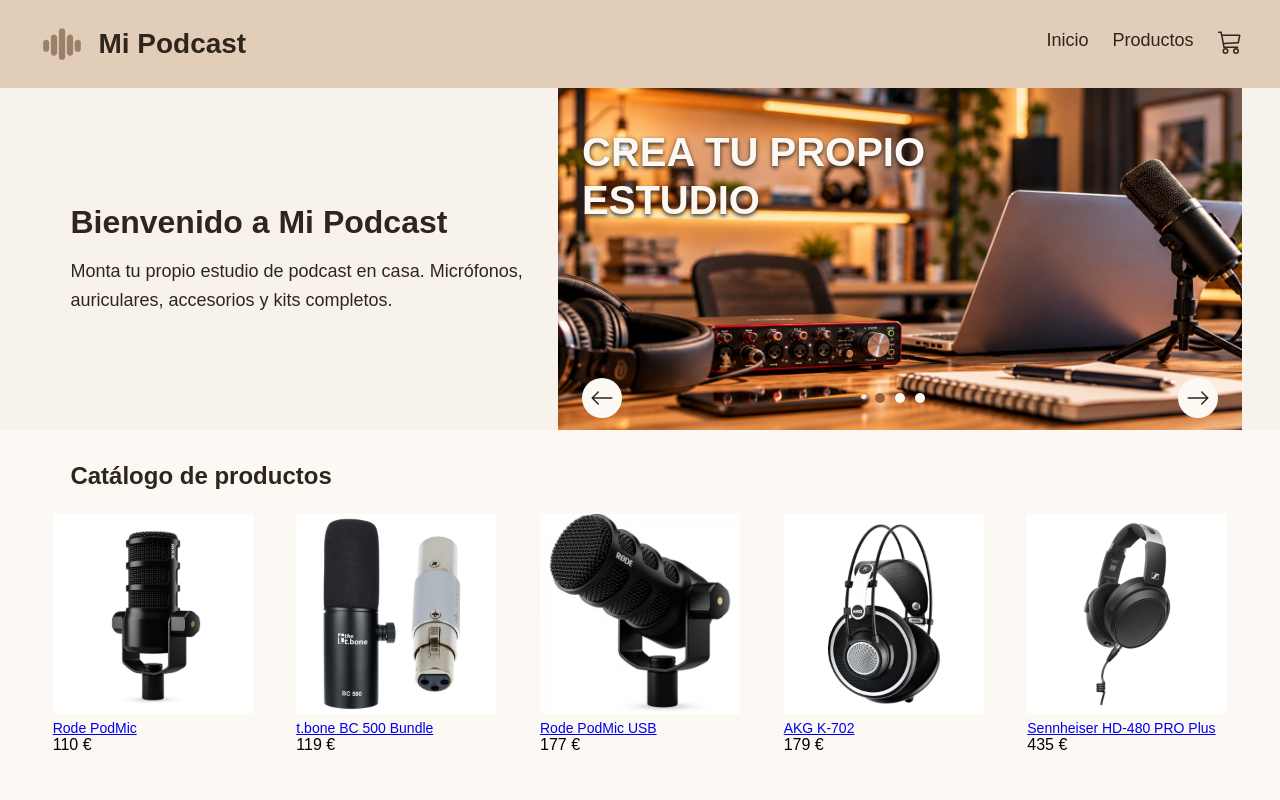
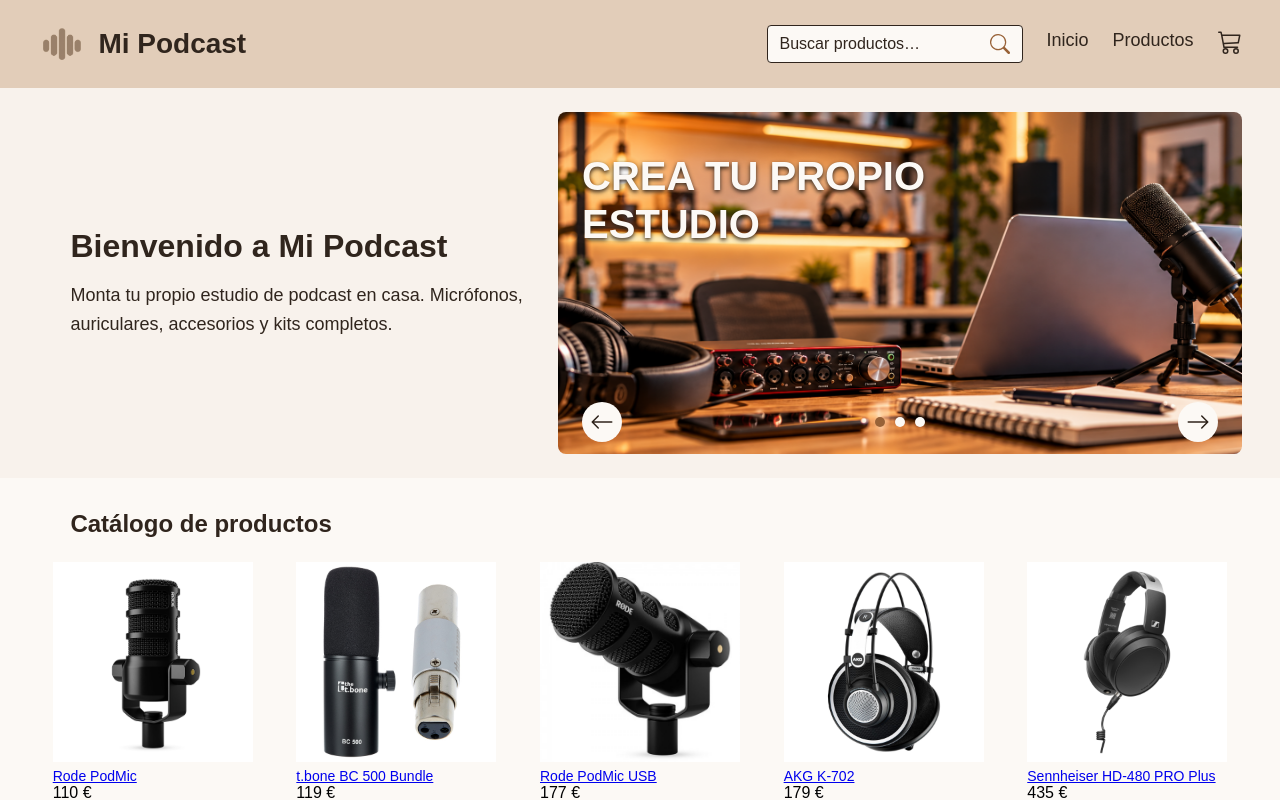
Before and after one commit to superfurry-tech/fran-tienda-tech, a React (Vite) app: page / in a window 1280 px wide. Shown: the top 800 px of the page. Built offline with nearby package versions, Linux system fonts and the light colour scheme.

Commit message:
Añadir búsqueda de productos por nombre y descripción

```diff
--- a/src/App.css
+++ b/src/App.css
@@ -34,6 +34,82 @@ header nav {
   font-size: 1.125rem;
 }
 
+/* Buscador y menú forman el grupo derecho y bajan de fila si falta espacio. */
+.acciones-header {
+  display: flex;
+  align-items: center;
+  justify-content: flex-end;
+  flex-wrap: wrap;
+  gap: 1.5rem;
+  max-width: 100%;
+}
+
+/* Campo y lupa comparten un único fondo y borde. */
+.buscador-header {
+  display: flex;
+  align-items: center;
+  width: 16rem;
+  max-width: 100%;
+  background-color: var(--color-fondo);
+  color: var(--color-texto);
+  border: 1px solid var(--color-texto);
+  border-radius: 0.25rem;
+}
+
+.buscador-header input {
+  flex: 1;
+  min-width: 0;
+  width: 100%;
+  padding: 0.5rem 0.75rem;
+  border: none;
+  border-radius: 0.25rem;
+  background-color: transparent;
+  color: var(--color-texto);
+  font: inherit;
+  font-size: 1rem;
+}
+
+.buscador-header input::placeholder {
+  color: var(--color-texto);
+  opacity: 1;
+}
+
+.buscador-header button {
+  display: flex;
+  align-items: center;
+  justify-content: center;
+  flex-shrink: 0;
+  padding: 0.5rem 0.75rem;
+  border: none;
+  border-radius: 0.25rem;
+  background-color: transparent;
+  color: var(--color-acento);
+  font-size: 1.25rem;
+  cursor: pointer;
+}
+
+/* El foco sigue siendo visible al navegar con el teclado. */
+.buscador-header input:focus-visible,
+.buscador-header button:focus-visible {
+  outline: 2px solid var(--color-acento);
+  outline-offset: 2px;
+}
+
+.resultado-busqueda {
+  margin: 1rem 0 1.5rem;
+}
+
+@media (max-width: 700px) {
+  .acciones-header {
+    width: 100%;
+    justify-content: space-between;
+  }
+
+  .buscador-header {
+    width: 100%;
+  }
+}
+
 /* Un poco de tamaño extra al icono del carrito */
 header nav a svg {
   font-size: 1.5rem;
@@ -56,6 +132,7 @@ main {
 
 .presentacion {
   background-color: var(--color-presentacion);
+  padding: 1.5rem 0;
 }
 
 footer {
@@ -211,6 +288,8 @@ footer {
 
 .carrusel {
   position: relative;
+  border-radius: 0.5rem;
+  overflow: hidden;
 }
 
 .botones-carrusel {
--- a/src/App.tsx
+++ b/src/App.tsx
@@ -4,7 +4,8 @@ import {
   BsArrowRight,
   BsCart3,
   BsInstagram,
-  BsYoutube
+  BsYoutube,
+  BsSearch
 } from "react-icons/bs";
 
 // Para gestionar valores que cambian en el componente.
@@ -46,6 +47,9 @@ const diapositivas = [
 // .map() recorre el array y genera un elemento React <Producto /> por cada producto.
 function App() {
   const nombre = 'Mi Podcast'
+
+  // Recupera la búsqueda de la dirección para mantenerla visible en el campo.
+  const busquedaActual = new URLSearchParams(window.location.search).get('buscar') ?? ''
 
   // Comprueba si la dirección actual corresponde a la página de productos. Es true si estamos en /productos y false en cualquier otra dirección. True muestra el catálogo completo, false muestra la página de inicio.
   const esPaginaProductos = window.location.pathname === '/productos'
@@ -94,6 +98,21 @@ function App() {
           <h1>{nombre}</h1>
         </div>
 
+        <div className="acciones-header">
+          {/* GET envía el texto a /productos?buscar=... con la lupa o con Enter. */}
+          <form className="buscador-header" action="/productos" method="get" role="search">
+            <input
+              type="search"
+              name="buscar"
+              placeholder="Buscar productos…"
+              aria-label="Buscar productos por nombre o descripción"
+              defaultValue={busquedaActual}
+            />
+            <button type="submit" aria-label="Buscar productos">
+              <BsSearch aria-hidden="true" />
+            </button>
+          </form>
+
         <nav aria-label="Navegación principal">
           <a href="/">Inicio</a>
           {/*Al pulsarlo, el navegador abre la dirección /productos. Pero el enlace no sabe qué componentes mostrar. Tiene que comprobar en const esPaginaProductos = window.location.pathname === '/productos'*/}
@@ -101,6 +120,7 @@ function App() {
           <a href="/carrito" aria-label="Carrito">
             <BsCart3 aria-hidden="true" /></a>
         </nav>
+        </div>
       </header>
       {/* Según la dirección, muestra el catálogo, el detalle o el inicio.
     El header y el footer se mantienen en las tres vistas.
--- a/src/pages/Productos.tsx
+++ b/src/pages/Productos.tsx
@@ -5,14 +5,30 @@ import Producto from '../components/Producto'
 
 // Página del catálogo completo.
 function Productos() {
+    // Lee el texto enviado desde el buscador de la cabecera.
+    const busqueda = new URLSearchParams(window.location.search).get('buscar') ?? ''
+    const textoBuscado = busqueda.trim().toLowerCase()
+
+    // Filtra por nombre o descripción sin distinguir mayúsculas.
+    // Con el texto vacío, todos los productos coinciden.
+    const productosFiltrados = productos.filter(producto =>
+        producto.nombre.toLowerCase().includes(textoBuscado) ||
+        producto.descripcion.toLowerCase().includes(textoBuscado)
+    )
+
     return (
         <main>
             <section className="catalogo">
                 <h1>Productos</h1>
 
+                {textoBuscado && <p className="resultado-busqueda">Resultados para «{busqueda.trim()}»</p>}
+                {productosFiltrados.length === 0 && (
+                    <p className="resultado-busqueda">No se han encontrado productos.</p>
+                )}
+
                 <div className="lista-productos">
-                    {/* Recorre la lista del JSON y muestra una tarjeta Producto por cada elemento,pasándole su id, nombre, precio e imagen. */}
-                    {productos.map(producto => (
+                    {/* Muestra una tarjeta por cada producto que coincide con la búsqueda. */}
+                    {productosFiltrados.map(producto => (
                         <Producto
                             key={producto.id}
                             id={producto.id}
```
